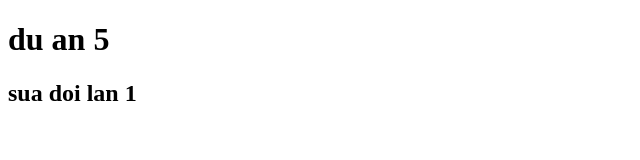
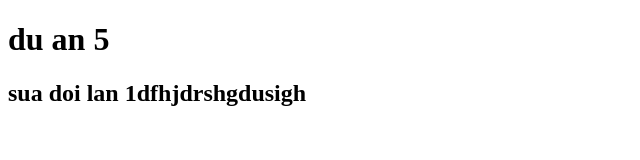
Before and after one commit to card3may/duan5, a plain HTML site: page index.html in a window 1280 px wide. Shown: the whole page, without its empty margins (0-640 px from the left). Drawn offline with Linux system fonts and the light colour scheme.

Commit message:
baby gronk

```diff
--- a/index.html
+++ b/index.html
@@ -7,6 +7,6 @@
 </head>
 <body>
     <h1>du an 5<h1>
-        <h2>sua doi lan 1</h2>
+        <h2>sua doi lan 1dfhjdrshgdusigh</h2>
 </body>
 </html>
```
